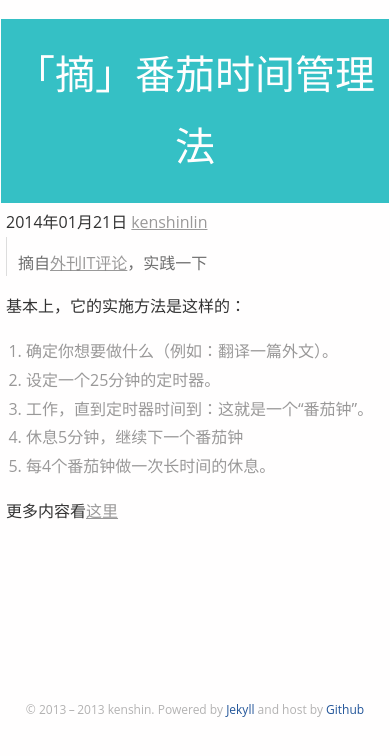
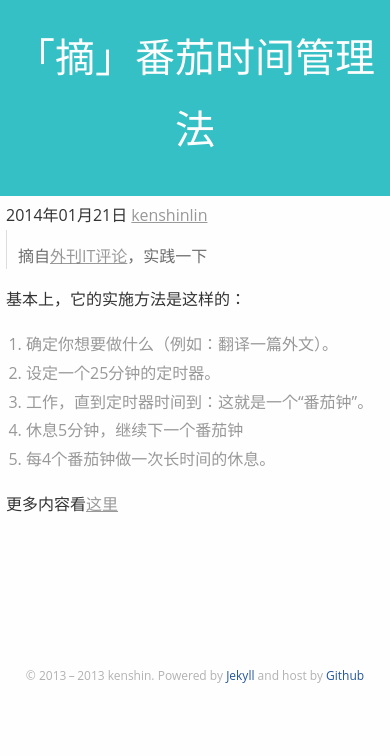
Before and after one commit to kenshinlin/archives, a Jekyll site: the page built from _posts/2014-1-21-tomatoTimer.md, in a window 390 px wide. Shown: the top 756 px of the page. Built offline with Jekyll 4.4.1, drawn with Linux system fonts in a browser that asks for light colours; comment, search, counter and statistics services are not loaded.

Commit message:
Update style.css

```diff
--- a/css/style.css
+++ b/css/style.css
@@ -98,8 +98,8 @@ table {
   body,.wrap{
      background:#fffefe;
   }
-  .post-content{padding: 0 6px; margin:-40px auto !important;}
-  .post-content h1{ margin: 0px -5px 5px; padding: 20px 0; text-align: center;background: #35c0c5;color: #fffefe;/*background-image:url(/img/post-title-bg.png)*/}
+  .post-content{padding: 0 6px; margin:-67px auto !important;}
+  .post-content h1{ margin: 0px -6px 5px; padding: 30px 0; text-align: center;background: #35c0c5;color: #fffefe;/*background-image:url(/img/post-title-bg.png)*/}
   #disqus_thread{padding: 0 5px;}
   .friend-links{display:none;}
   .avatar span{color: rgba(78, 37, 241, 0.4);font-weight: 600;font-size: 14px;}
```
